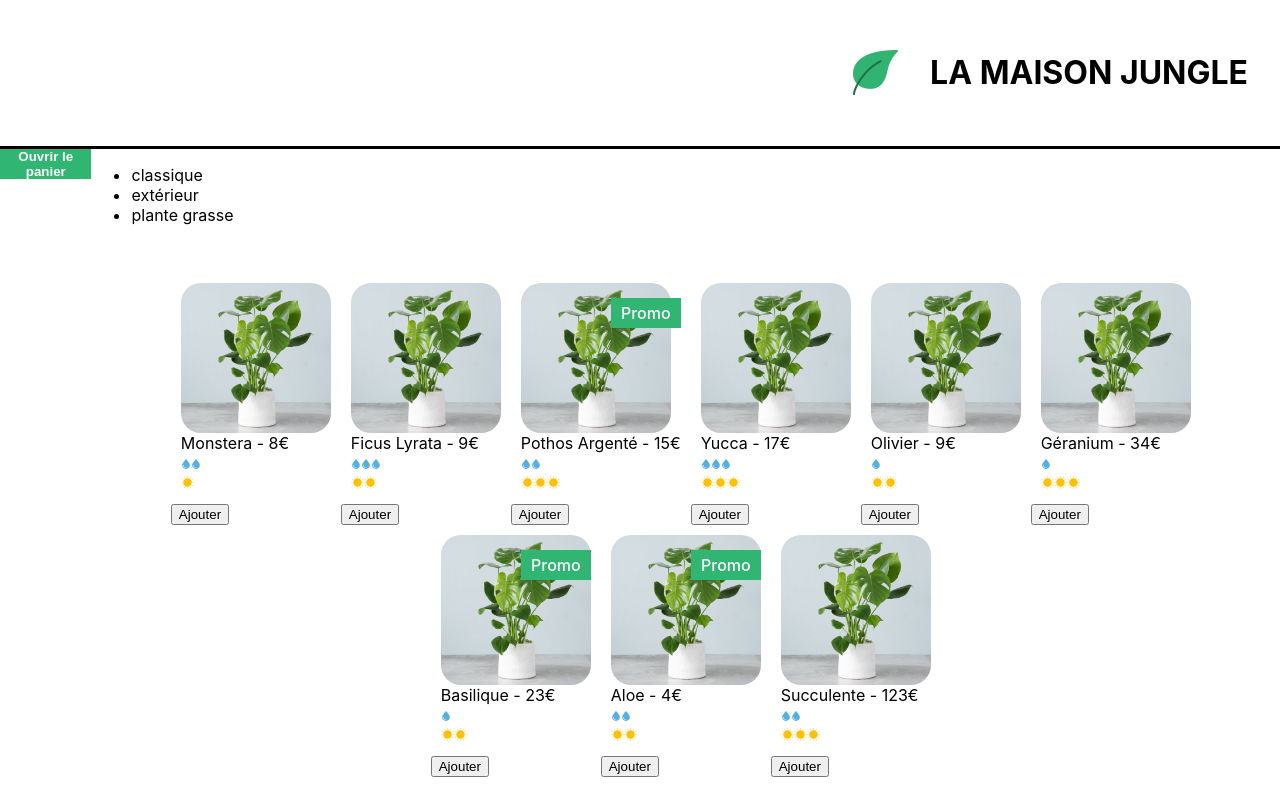
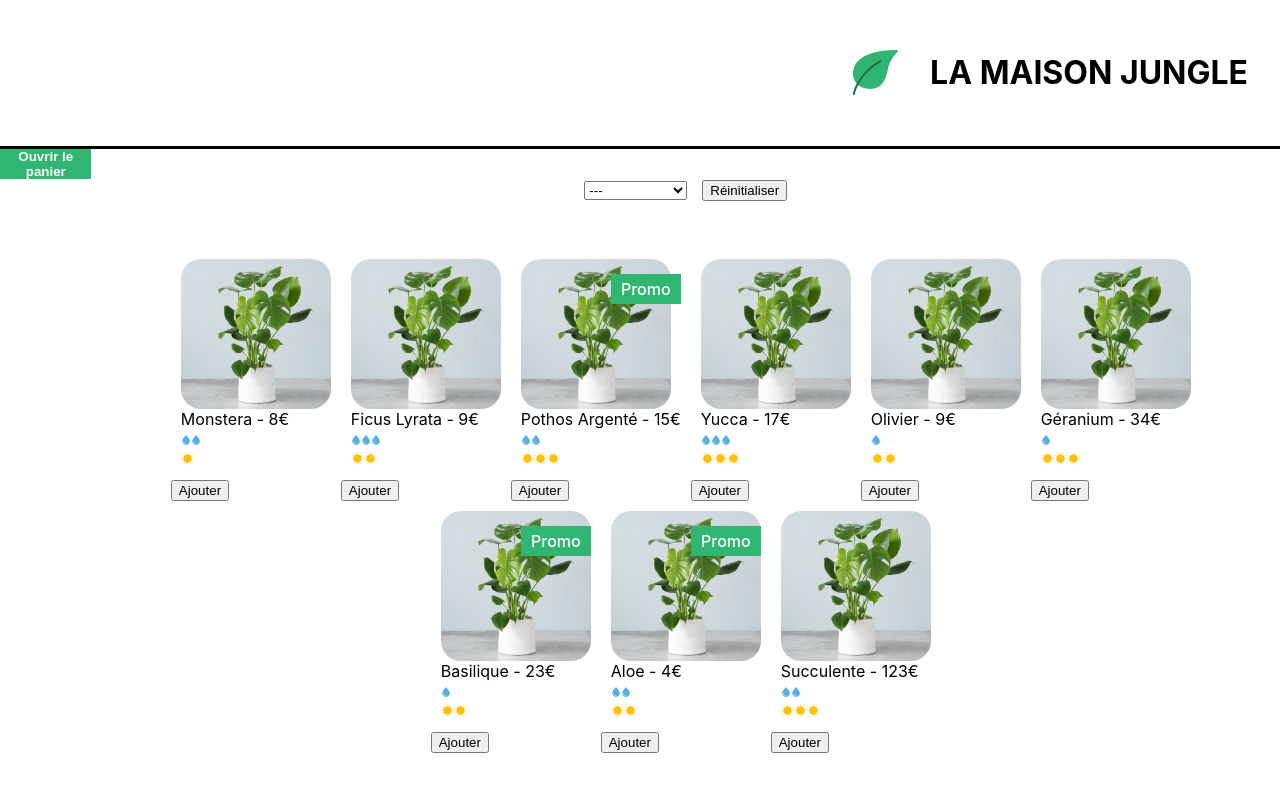
Before and after one commit to davidDC75/la-maison-jungle, a React (Create React App) app: page / in a window 1280 px wide. Shown: the top 800 px of the page. Built offline with nearby package versions, Linux system fonts and the light colour scheme.

Commit message:
Ajout de la sélection par catégorie de plante

```diff
--- /dev/null
+++ b/src/components/Categories.js
@@ -0,0 +1,23 @@
+import '../styles/Categories.css';
+
+function Categories({ setActiveCategory, categories, activeCategory }) {
+    return (
+        <div className='lmj-categories'>
+            <select
+                value={activeCategory}
+                onChange={(e) => setActiveCategory(e.target.value)}
+                className='lmj-categories-select'
+            >
+                <option value=''>---</option>
+                { categories.map( (cat) => (
+                    <option key={cat} value={cat}>
+                        {cat}
+                    </option>
+                ))}
+            </select>
+            <button onClick={() => setActiveCategory('')}>Réinitialiser</button>
+        </div>
+    );
+}
+
+export default Categories;
--- a/src/components/ShoppingList.js
+++ b/src/components/ShoppingList.js
@@ -1,11 +1,17 @@
+import { useState } from "react";
+
 import { plantList } from "../datas/plantList";
 import '../styles/ShoppingList.css';
 import PlantItem from "./PlantItem";
+import Categories from "./Categories";
+import { act } from "react-dom/test-utils";
 
 function ShoppingList({ cart, updateCart }) {
 
+    const [activeCategory, setActiveCategory] = useState('');
+
     const categories = plantList.reduce(
-        (acc,plant) =>
+        (acc, plant) =>
             acc.includes(plant.category) ? acc : acc.concat(plant.category),
             []
     );
@@ -27,13 +33,14 @@
 
     return (
         <div className="lmj-shopping-list">
-            <ul>
-                {categories.map( (cat) => (
-                    <li key={cat}>{cat}</li>
-                ))}
-            </ul>
+            <Categories
+                categories={categories}
+                setActiveCategory={setActiveCategory}
+                activeCategory={activeCategory}
+                />
             <ul className="lmj-plant-list">
-                {plantList.map( ({id, isSpecialOffer, cover, name, water, light, price}) => (
+                {plantList.map( ({id, isSpecialOffer, cover, name, water, light, price, category}) => (
+                    !activeCategory || activeCategory == category ? (
                         <div key={id}>
                             <PlantItem
                                 id={id}
@@ -46,6 +53,7 @@
                             />
                             <button onClick={() => addToCart(name, price)}>Ajouter</button>
                         </div>
+                    ) : null
                 ))}
             </ul>
         </div>
--- /dev/null
+++ b/src/styles/Categories.css
@@ -0,0 +1,8 @@
+.lmj-categories {
+    text-align: center;
+    padding-top: 30px;
+}
+
+.lmj-categories-select {
+    margin-right: 15px;
+}
--- a/src/styles/ShoppingList.css
+++ b/src/styles/ShoppingList.css
@@ -1,4 +1,8 @@
 .lmj-shopping-list {
+	display: flex;
+	flex-flow: column nowrap;
+	justify-content: center;
+	align-items: center;
 	width: 100%;
 }
 
```
Also changed, not shown: 1 other file (tests, documents, lock files or other folders). Lines whose indentation alone changed are shown as unchanged.
